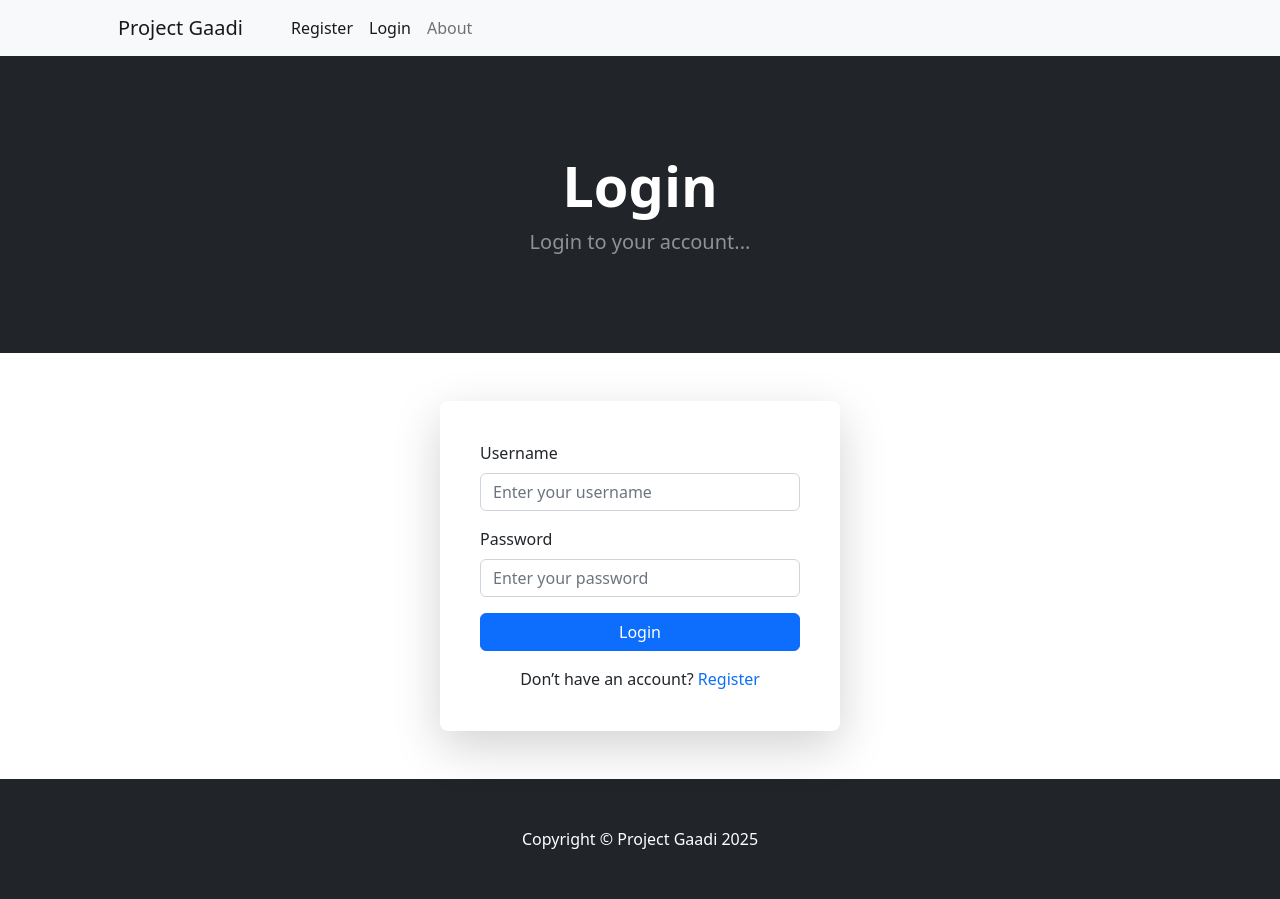
After one commit to esparsh287/Vehicle-Reservation-System, a Django app: page /accounts/login/ in a window 1280 px wide. The commit adds this page. Run offline with Django 5.2, Linux system fonts and the light colour scheme; some libraries are stand-ins or nearby versions.

Commit message:
profile login and logout added

```diff
--- /dev/null
+++ b/accounts/templates/accounts/login.html
@@ -0,0 +1,54 @@
+{% extends 'accounts/base.html' %}
+
+{% block content %}
+   <header class="bg-dark py-5">
+    <div class="container px-4 px-lg-5 my-5">
+        <div class="text-center text-white">
+            <h1 class="display-4 fw-bolder">Login</h1>
+            <p class="lead fw-normal text-white-50 mb-0">Login to your account...</p>
+        </div>
+    </div>
+  </header>
+
+  <div class="container my-5 d-flex justify-content-center">
+    <div class="card shadow-lg border-0 rounded-3 p-4" style="max-width: 400px; width: 100%;">
+      <div class="card-body">
+        <form method="post" action="{% url 'login' %}">
+          {% csrf_token %}
+          <div class="mb-3">
+            <label for="username" class="form-label">Username</label>
+            <input
+              type="text"
+
+              class="form-control"
+              name="username"
+              placeholder="Enter your username"
+              required>
+          </div>
+
+          <div class="mb-3">
+            <label for="password" class="form-label">Password</label>
+            <input
+              type="password"
+
+              class="form-control"
+              name="password"
+              placeholder="Enter your password"
+              required>
+          </div>
+
+          <div class="d-grid">
+            <button type="submit" class="btn btn-primary">Login</button>
+          </div>
+        </form>
+
+        <div class="text-center mt-3">
+          <p class="mb-0">
+            Don’t have an account?
+            <a href="{% url 'register' %}" class="text-decoration-none">Register</a>
+          </p>
+        </div>
+      </div>
+    </div>
+  </div>
+{% endblock %}
--- a/accounts/templates/accounts/navbar.html
+++ b/accounts/templates/accounts/navbar.html
@@ -1,13 +1,17 @@
+
+
+
 <nav class="navbar navbar-expand-lg navbar-light bg-light">
+    {% if user.is_authenticated %}
             <div class="container px-4 px-lg-5">
-                <a class="navbar-brand" href="#">Project Gaadi</a>
+                <a class="navbar-brand" href="{% url 'home' %}">Project Gaadi</a>
                 <button class="navbar-toggler" type="button" data-bs-toggle="collapse" data-bs-target="#navbarSupportedContent" aria-controls="navbarSupportedContent" aria-expanded="false" aria-label="Toggle navigation"><span class="navbar-toggler-icon"></span></button>
                 <div class="collapse navbar-collapse" id="navbarSupportedContent">
                     <ul class="navbar-nav me-auto mb-2 mb-lg-0 ms-lg-4">
-                        <li class="nav-item"><a class="nav-link active" aria-current="page" href="#">Home</a></li>
+                        <li class="nav-item"><a class="nav-link active" aria-current="page" href="{% url 'home' %}">Home</a></li>
+                        <li class="nav-item"><a class="nav-link active" aria-current="page" href="{% url 'profile' request.user.pk %}">Profile</a></li>
+                        <li class="nav-item"><a class="nav-link active" aria-current="page" href="{% url 'logout' %}">LogOut</a></li>
                         <li class="nav-item"><a class="nav-link" href="#">About</a></li>
-
-
 
                         <li class="nav-item dropdown">
                             <a class="nav-link dropdown-toggle" id="navbarDropdown" href="#" role="button" data-bs-toggle="dropdown" aria-expanded="false">Categories</a>
@@ -29,4 +33,23 @@
                     </form>
                 </div>
             </div>
+
+    {% else %}
+
+            <div class="container px-4 px-lg-5">
+                <a class="navbar-brand" href="#">Project Gaadi</a>
+                <button class="navbar-toggler" type="button" data-bs-toggle="collapse" data-bs-target="#navbarSupportedContent" aria-controls="navbarSupportedContent" aria-expanded="false" aria-label="Toggle navigation"><span class="navbar-toggler-icon"></span></button>
+                <div class="collapse navbar-collapse" id="navbarSupportedContent">
+                    <ul class="navbar-nav me-auto mb-2 mb-lg-0 ms-lg-4">
+                        <li class="nav-item"><a class="nav-link active" aria-current="page" href="{% url 'register' %}">Register</a></li>
+                        <li class="nav-item"><a class="nav-link active" aria-current="page" href="{% url 'login' %}">Login</a></li>
+                        <li class="nav-item"><a class="nav-link" href="#">About</a></li>
+
+
+                    </ul>
+
+                </div>
+            </div>
+
+            {% endif %}
         </nav>
--- a/accounts/urls.py
+++ b/accounts/urls.py
@@ -3,5 +3,8 @@ from . import views
 
 urlpatterns = [
     path('register/', views.register, name='register'),
-    path('kyc_form/', views.kyc_view, name='kyc')
+    path('kyc_form/', views.kyc_view, name='kyc'),
+    path('profile/<int:pk>/', views.profile, name='profile'),
+    path('login/', views.login_view, name='login'),
+    path('logout/', views.logout_view, name='logout'),
 ]
--- a/accounts/views.py
+++ b/accounts/views.py
@@ -1,9 +1,11 @@
 from django.shortcuts import render, redirect
-from django.contrib.auth import authenticate, login
+from django.contrib.auth import authenticate, login, logout
 from .forms import SignUpForm, KYCform
 from django.contrib import messages
+from .models import CustomUser
+from django.contrib.auth.decorators import login_required
 
-# Registration view
+
 def register(request):
     if request.method == "POST":
         form = SignUpForm(request.POST, request.FILES)
@@ -19,7 +21,7 @@ def register(request):
 
             # Login regular users
             login(request, user)
-            return redirect('home')  # Replace with your actual home page URL
+            return redirect('login')  # Replace with your actual home page URL
 
         else:
             messages.error(request, "Error occurred during registration!")
@@ -27,6 +29,28 @@ def register(request):
         form = SignUpForm()
 
     return render(request, 'accounts/register.html', {'form': form})
+
+
+def login_view(request):
+    if request.method=='POST':
+        username= request.POST['username']
+        password= request.POST['password']
+        user=authenticate(request, username=username, password=password)
+
+        if user is not None:
+            login(request, user)
+            messages.success(request, "Login Sucessful!!!!")
+            return redirect('home')
+        else:
+            messages.error(request, "Error During Login")
+            return redirect('login')
+    return render(request, 'accounts/login.html',{})
+
+
+def logout_view(request):
+    logout(request)
+    messages.success(request, "You have Logged out.... Thanks for stopping by!!!")
+    return redirect('login')
 
 
 def kyc_view(request):
@@ -48,3 +72,9 @@ def kyc_view(request):
     else:
         form = KYCform()
     return render(request, 'accounts/kyc_form.html', {'form': form})
+
+
+@login_required
+def profile(request, pk):
+    user=CustomUser.objects.get(pk=pk)
+    return render(request, 'accounts/profile.html',{'user':user})
--- a/app/urls.py
+++ b/app/urls.py
@@ -2,5 +2,5 @@ from django.urls import path
 from . import views
 
 urlpatterns = [
-    path('', views.dashboard, name='dashboard')
+    path('', views.dashboard, name='home')
 ]
```
Also changed, not shown: accounts/templates/accounts/profile.html (added, +33 -0 lines), accounts/templates/accounts/register.html (+6 -2 lines), db.sqlite3.
